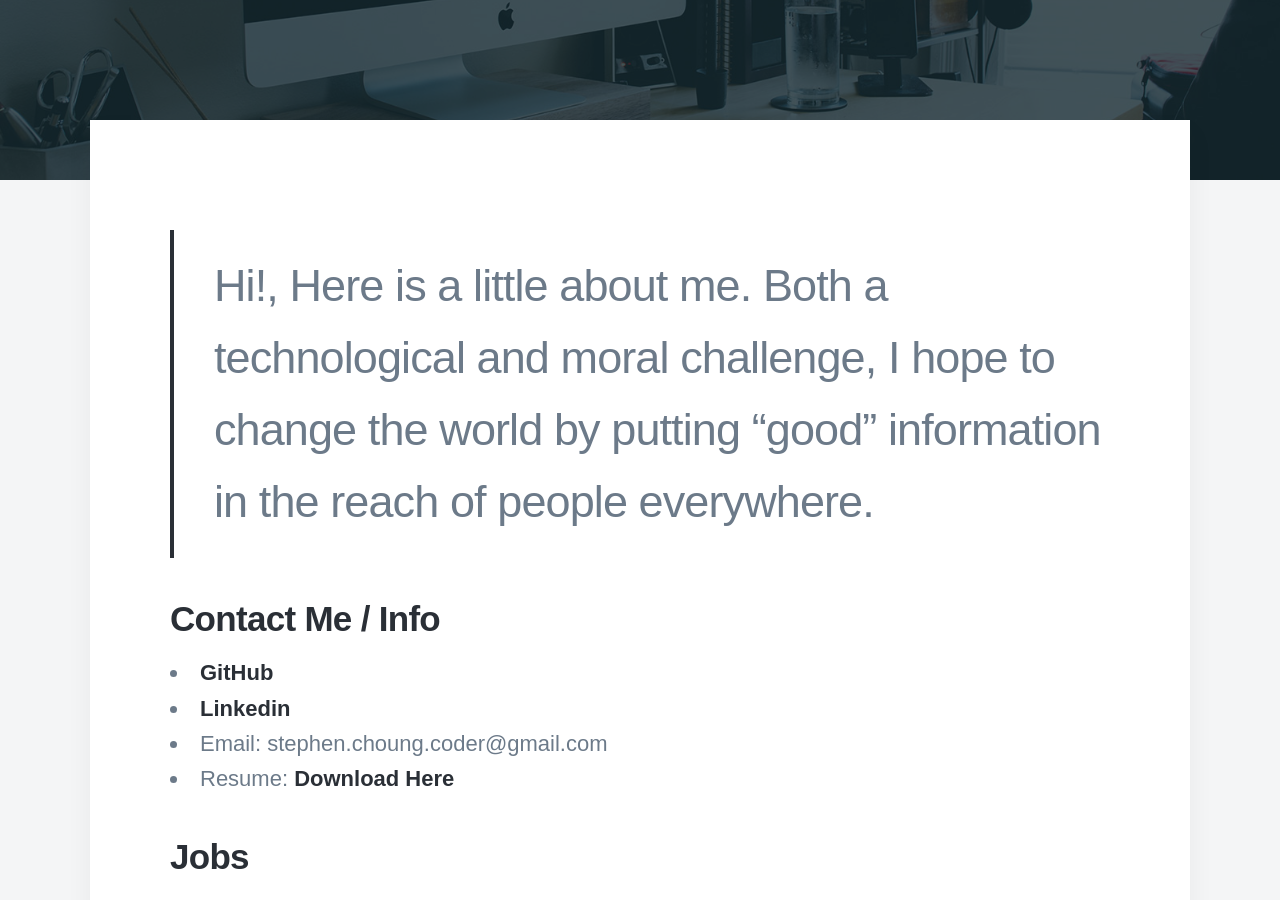
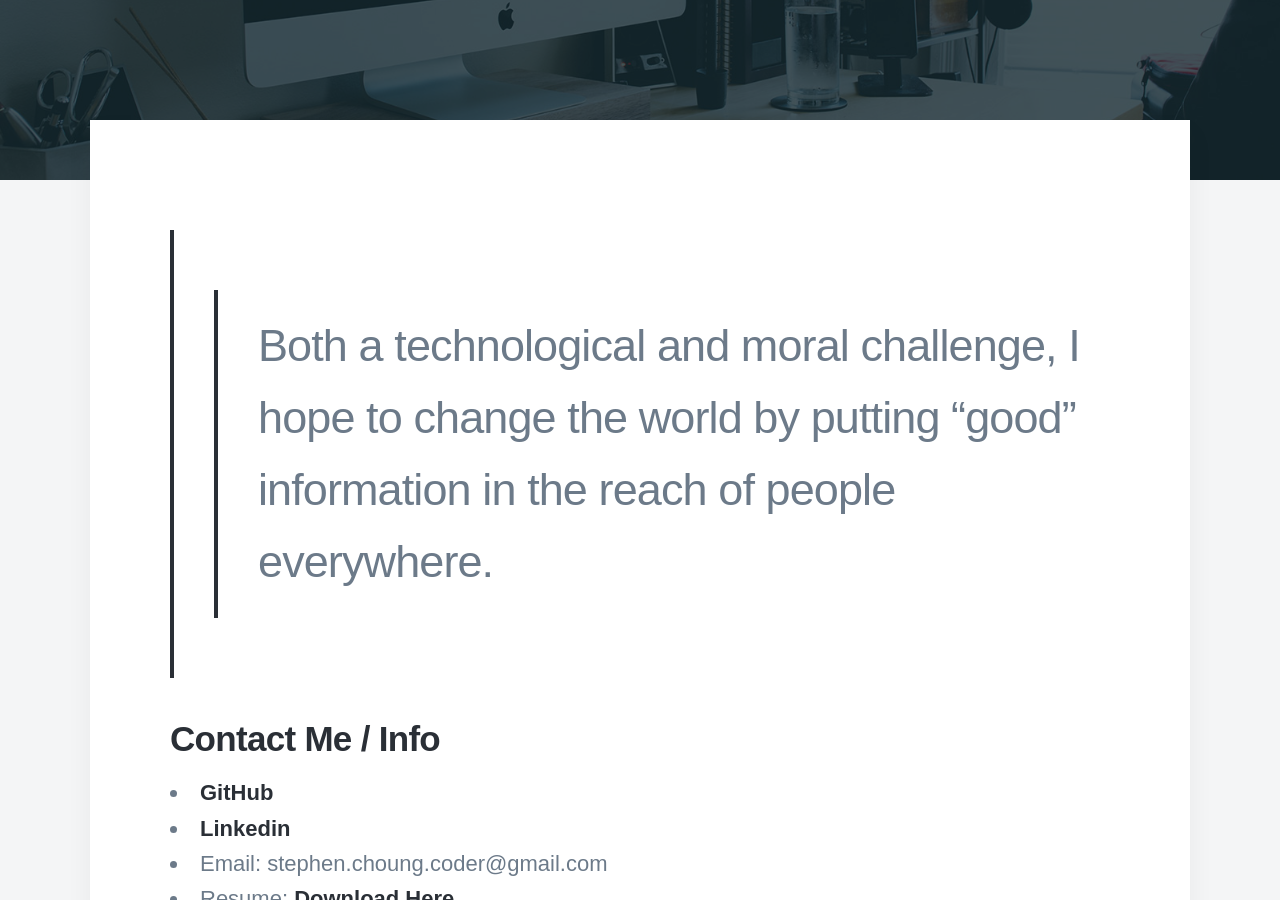
Before and after one commit to Twprcntmlk/Twprcntmlk.github.io, a Jekyll site: the page built from _pages/about.md, in a window 1280 px wide and 900 px high, scrolled down 447 px. Built offline with Jekyll 4.4.1, drawn with Linux system fonts in a browser that asks for light colours; nearby versions of some CDN libraries; some web fonts are replaced.

Commit message:
about page adjustment

```diff
--- a/_pages/about.md
+++ b/_pages/about.md
@@ -5,7 +5,7 @@ description: Personal is the perfect theme for developers, designers and other c
 featured_image: /images/demo/about.jpg
 ---
 
-> Hi!, Here is a little about me. Both a technological and moral challenge, I hope to change the world by putting "good" information in the reach of people everywhere.
+>>Both a technological and moral challenge, I hope to change the world by putting "good" information in the reach of people everywhere.
 
 ## Contact Me / Info
 * <a href="https://github.com/Twprcntmlk">GitHub</a>
```
